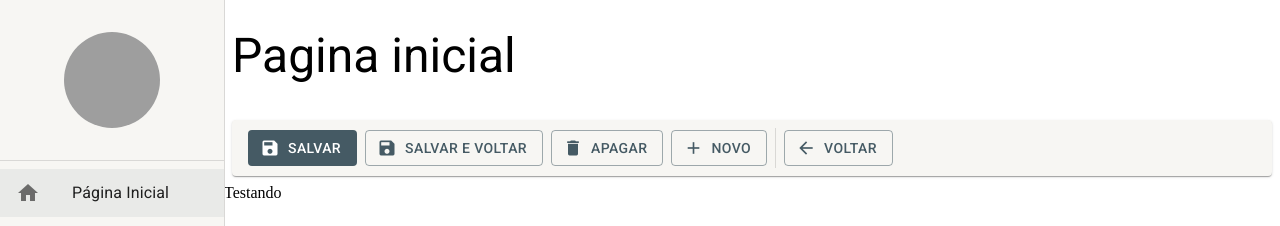
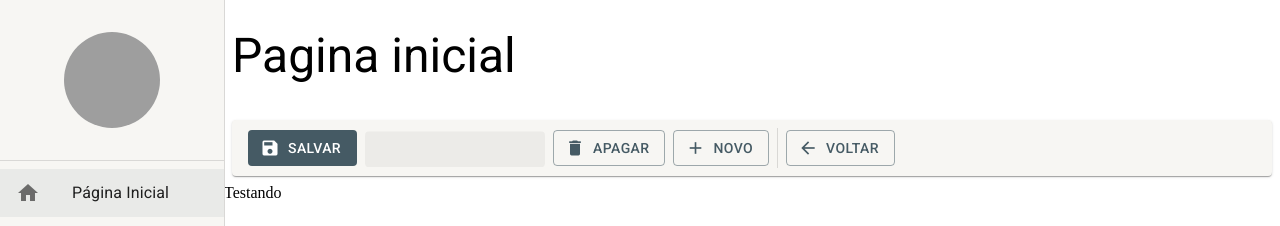
Before and after one commit to felipelouzeiro/city-monitor, a React (Create React App) app: page /pagina-inicial in a window 1280 px wide. Shown: the top 226 px of the page. Built offline with nearby package versions, Linux system fonts and the light colour scheme; grey boxes are pictures that could not be loaded.

Commit message:
:sparkles: feat: implementando responsicidade para as ferramentas de listagem

```diff
--- a/src/pages/dashboard/Dashboard.tsx
+++ b/src/pages/dashboard/Dashboard.tsx
@@ -9,7 +9,14 @@ export const Dashboard = () => {
     <LayoutBaseDePagina
       titulo="Pagina inicial"
       // barraDeFerramentas={<FerramentasDaListagem mostrarInputBusca />}
-      barraDeFerramentas={<FerramentasDeDetalhe mostrarBotaoSalvarEVoltar />}
+      barraDeFerramentas={
+        <FerramentasDeDetalhe
+          mostrarBotaoNovo
+          mostrarBotaoSalvarEVoltar
+          mostrarBotaoSalvarEVoltarCarregando
+          mostrarBotaoVoltar
+        />
+      }
     >
       Testando
     </LayoutBaseDePagina>
--- a/src/shared/components/ferramentas-de-detalhe/FerramentasDeDetalhe.tsx
+++ b/src/shared/components/ferramentas-de-detalhe/FerramentasDeDetalhe.tsx
@@ -5,6 +5,8 @@ import {
   Icon,
   Paper,
   Skeleton,
+  Typography,
+  useMediaQuery,
   useTheme,
 } from '@mui/material';
 interface IFerramentasDeDetalheProps {
@@ -51,6 +53,8 @@ export const FerramentasDeDetalhe: React.FC<IFerramentasDeDetalheProps> = ({
   aoClicarEmVoltar,
 }) => {
   const theme = useTheme();
+  const smUp = useMediaQuery(theme.breakpoints.up('sm'));
+  const mdUp = useMediaQuery(theme.breakpoints.up('md'));
 
   return (
     <Box
@@ -71,11 +75,21 @@ export const FerramentasDeDetalhe: React.FC<IFerramentasDeDetalheProps> = ({
           onClick={aoClicarEmSalvar}
           startIcon={<Icon>save</Icon>}
         >
+          <Typography
+            variant="button"
+            whiteSpace="nowrap"
+            textOverflow="ellipsis"
+            overflow="hidden"
+          >
             Salvar
+          </Typography>
         </Button>
       )}
       {mostrarBotaoSalvarCarregando && <Skeleton width={110} height={60} />}
-      {mostrarBotaoSalvarEVoltar && !mostrarBotaoSalvarEVoltarCarregando && (
+
+      {mostrarBotaoSalvarEVoltar &&
+        !mostrarBotaoSalvarEVoltarCarregando &&
+        mdUp && (
           <Button
             variant="outlined"
             disableElevation
@@ -83,13 +97,21 @@ export const FerramentasDeDetalhe: React.FC<IFerramentasDeDetalheProps> = ({
             onClick={aoClicarEmSalvarEVoltar}
             startIcon={<Icon>save</Icon>}
           >
+            <Typography
+              variant="button"
+              whiteSpace="nowrap"
+              textOverflow="ellipsis"
+              overflow="hidden"
+            >
               Salvar e voltar
+            </Typography>
           </Button>
         )}
-      {mostrarBotaoSalvarEVoltarCarregando && !mostrarBotaoApagarCarregando && (
+      {mostrarBotaoSalvarEVoltarCarregando && mdUp && (
         <Skeleton width={180} height={60} />
       )}
-      {mostrarBotaoApagar && (
+
+      {mostrarBotaoApagar && !mostrarBotaoApagarCarregando && (
         <Button
           variant="outlined"
           disableElevation
@@ -97,13 +119,19 @@ export const FerramentasDeDetalhe: React.FC<IFerramentasDeDetalheProps> = ({
           onClick={aoClicarEmApagar}
           startIcon={<Icon>delete</Icon>}
         >
+          <Typography
+            variant="button"
+            whiteSpace="nowrap"
+            textOverflow="ellipsis"
+            overflow="hidden"
+          >
             Apagar
+          </Typography>
         </Button>
       )}
-      {mostrarBotaoApagarCarregando && !mostrarBotaoNovoCarregando && (
-        <Skeleton width={110} height={60} />
-      )}
-      {mostrarBotaoNovo && (
+      {mostrarBotaoApagarCarregando && <Skeleton width={110} height={60} />}
+
+      {mostrarBotaoNovo && !mostrarBotaoNovoCarregando && smUp && (
         <Button
           variant="outlined"
           disableElevation
@@ -111,14 +139,29 @@ export const FerramentasDeDetalhe: React.FC<IFerramentasDeDetalheProps> = ({
           onClick={aoClicarEmNovo}
           startIcon={<Icon>add</Icon>}
         >
+          <Typography
+            variant="button"
+            whiteSpace="nowrap"
+            textOverflow="ellipsis"
+            overflow="hidden"
+          >
             {textoBotaoNovo}
+          </Typography>
         </Button>
       )}
-      {mostrarBotaoNovoCarregando && !mostrarBotaoVoltarCarregando && (
+      {mostrarBotaoNovoCarregando && smUp && (
         <Skeleton width={110} height={60} />
       )}
+
+      {mostrarBotaoVoltar &&
+        (mostrarBotaoNovo ||
+          mostrarBotaoSalvar ||
+          mostrarBotaoSalvarEVoltar ||
+          mostrarBotaoApagar) && (
           <Divider variant="middle" orientation="vertical" />
-      {mostrarBotaoVoltar && (
+        )}
+
+      {mostrarBotaoVoltar && !mostrarBotaoVoltarCarregando && (
         <Button
           variant="outlined"
           disableElevation
@@ -126,7 +169,14 @@ export const FerramentasDeDetalhe: React.FC<IFerramentasDeDetalheProps> = ({
           onClick={aoClicarEmVoltar}
           startIcon={<Icon>arrow_back</Icon>}
         >
+          <Typography
+            variant="button"
+            whiteSpace="nowrap"
+            textOverflow="ellipsis"
+            overflow="hidden"
+          >
             Voltar
+          </Typography>
         </Button>
       )}
       {mostrarBotaoVoltarCarregando && <Skeleton width={110} height={60} />}
```
Lines whose indentation alone changed are shown as unchanged.
